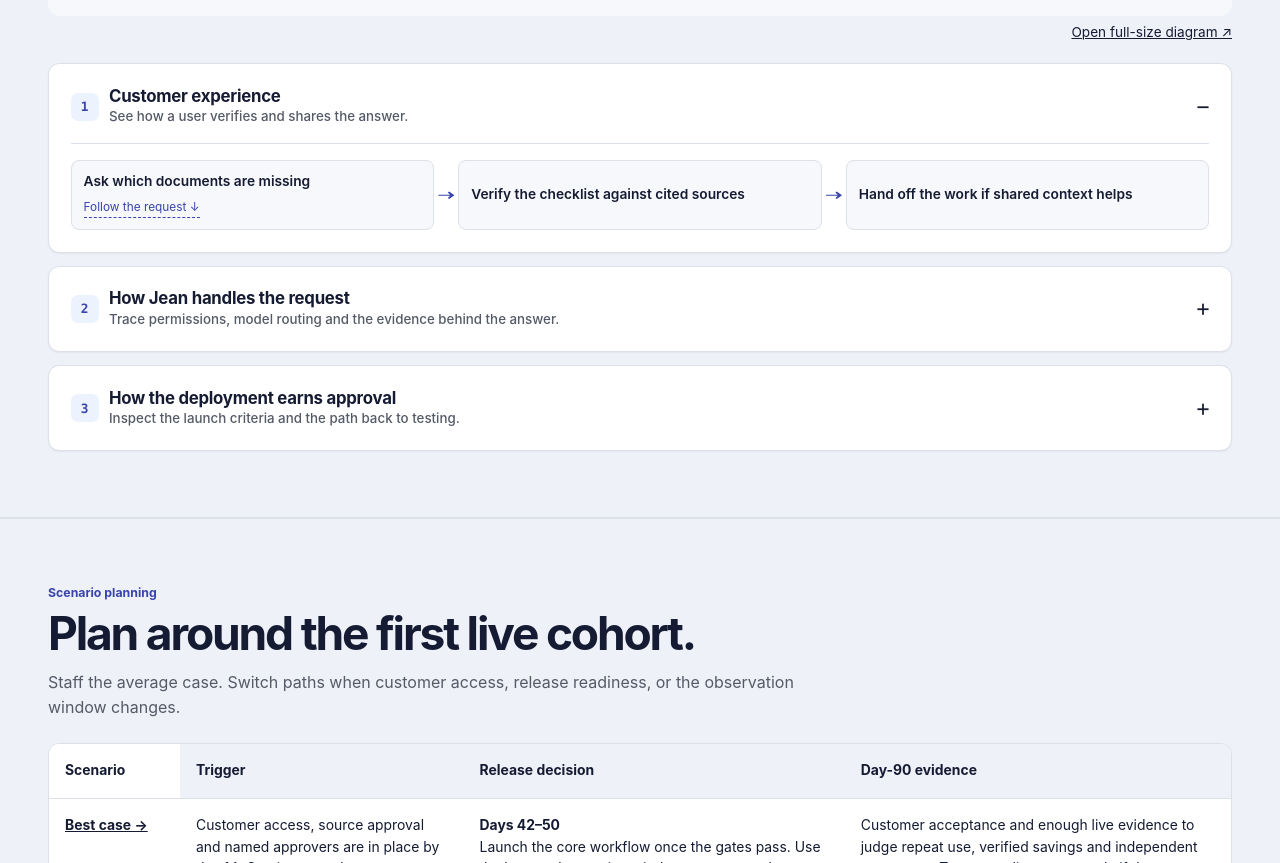
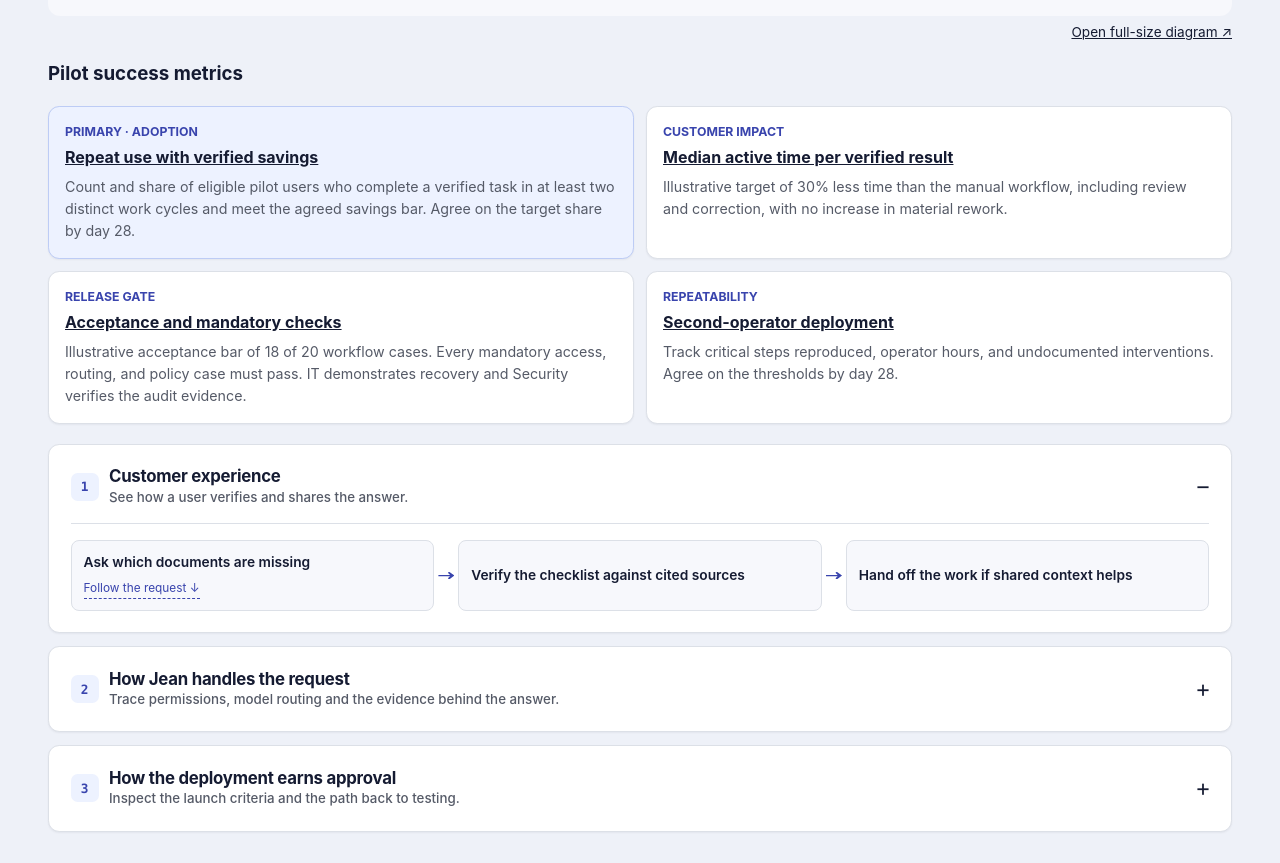
Before and after one commit to shantanuchandra/sovereign-ai-mastery, a plain HTML site: page roadmap/index.html in a window 1280 px wide. Shown: the part 2556-3419 px from the top of the page. Drawn offline with Linux system fonts and the light colour scheme.

Commit message:
Call out pilot success metrics below the workflow diagram

```diff
--- a/roadmap/index.html
+++ b/roadmap/index.html
@@ -86,6 +86,15 @@
           <a href="workflow.png" aria-label="Open the full-size workflow diagram"><img src="workflow.png" width="1440" height="920" alt="Three stages of the missing-documents pilot, from a cited checklist through policy checks to the launch or retest decision. Each step is described below."></a>
           <figcaption><a href="workflow.png">Open full-size diagram ↗</a></figcaption>
         </figure>
+        <section aria-labelledby="workflow-success-title">
+          <h3 id="workflow-success-title">Pilot success metrics</h3>
+          <div class="metrics">
+            <article><p class="kicker">PRIMARY · ADOPTION</p><h3><a href="#adoption-measure">Repeat use with verified savings</a></h3><p>Count and share of eligible pilot users who complete a verified task in at least two distinct work cycles and meet the agreed savings bar. Agree on the target share by day 28.</p></article>
+            <article><p class="kicker">CUSTOMER IMPACT</p><h3><a href="#impact-measure">Median active time per verified result</a></h3><p>Illustrative target of 30% less time than the manual workflow, including review and correction, with no increase in material rework.</p></article>
+            <article><p class="kicker">RELEASE GATE</p><h3><a href="#governance-measure">Acceptance and mandatory checks</a></h3><p>Illustrative acceptance bar of 18 of 20 workflow cases. Every mandatory access, routing, and policy case must pass. IT demonstrates recovery and Security verifies the audit evidence.</p></article>
+            <article><p class="kicker">REPEATABILITY</p><h3><a href="#repeatability-measure">Second-operator deployment</a></h3><p>Track critical steps reproduced, operator hours, and undocumented interventions. Agree on the thresholds by day 28.</p></article>
+          </div>
+        </section>
         <div class="blueprint">
           <details class="flow-layer" open><summary class="flow-heading"><span>1</span><div><h3>Customer experience</h3><small>See how a user verifies and shares the answer.</small></div></summary>
             <ol class="flow-sequence">
```
